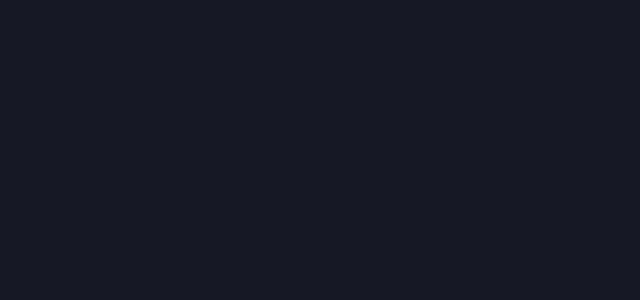
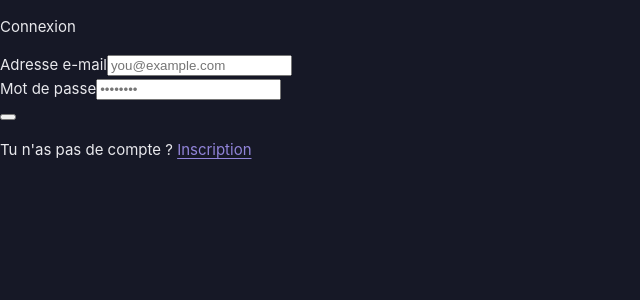
Before and after one commit to kelit-off/hebergeur_jeu, a Next.js app in the folder apps/web/: page /login in a window 1280 px wide. Shown: the top 300 px of the page, without its empty margins (0-640 px from the left). Built offline with nearby package versions, Linux system fonts and the light colour scheme; a web font is replaced by a local one.

Commit message:
feat:debutt strcture auth

```diff
--- a/apps/web/src/app/(auth)/login/page.tsx
+++ b/apps/web/src/app/(auth)/login/page.tsx
@@ -1,7 +1,28 @@
 export default function LoginPage() {
     return (
         <div>
+            <div>
+                <div>
+                    <p>Connexion</p>
+                </div>
 
+                <form>
+                    <div>
+                        <label>Adresse e-mail</label>
+                        <input id="email" type="email" name="email" placeholder="you@example.com" />
+                    </div>
+
+                    <div>
+                        <label>Mot de passe</label>
+                        <input id="password" type="password" name="password" placeholder="••••••••" />
+                    </div>
+
+                        <button>
+
+                        </button>
+                </form>
+            </div>
+            <p> Tu n'as pas de compte ? <a href="/register">Inscription</a></p>
         </div>
     )
 }
--- a/apps/web/src/app/(auth)/register/page.tsx
+++ b/apps/web/src/app/(auth)/register/page.tsx
@@ -0,0 +1,26 @@
+export default function RegisterPage() {
+    return (
+        <div>
+            <div>
+                <div>
+                    <p>Inscription</p>
+                </div>
+
+                <form>
+                    <div>
+
+                    </div>
+
+                    <div>
+
+                    </div>
+
+                    <button>
+
+                    </button>
+                </form>
+            </div>
+            <p> Tu as déjà un compte ? <a href="/login">Connexion</a></p>
+        </div>
+    )
+}
```
